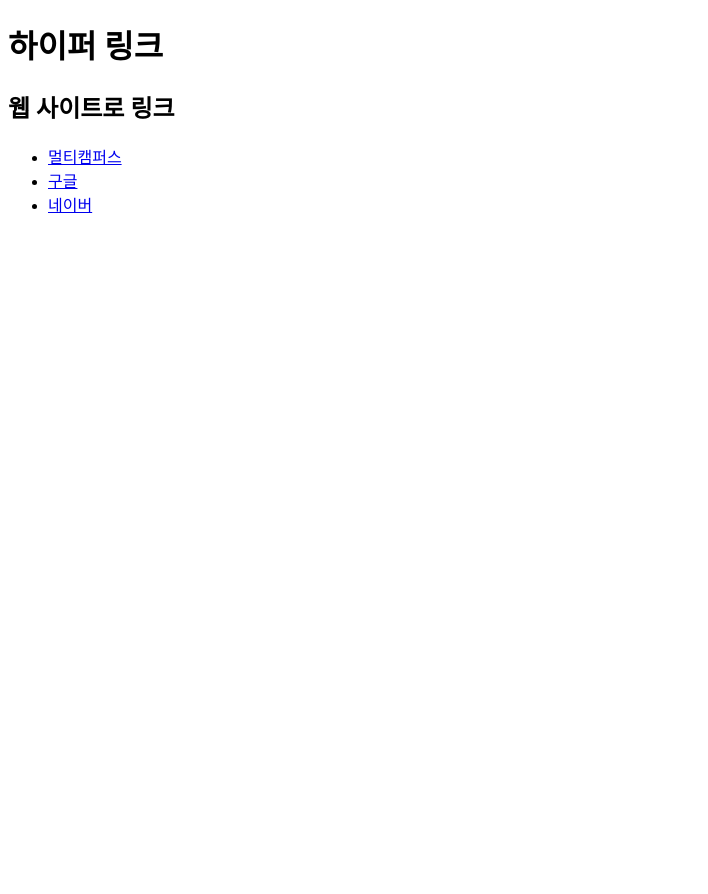
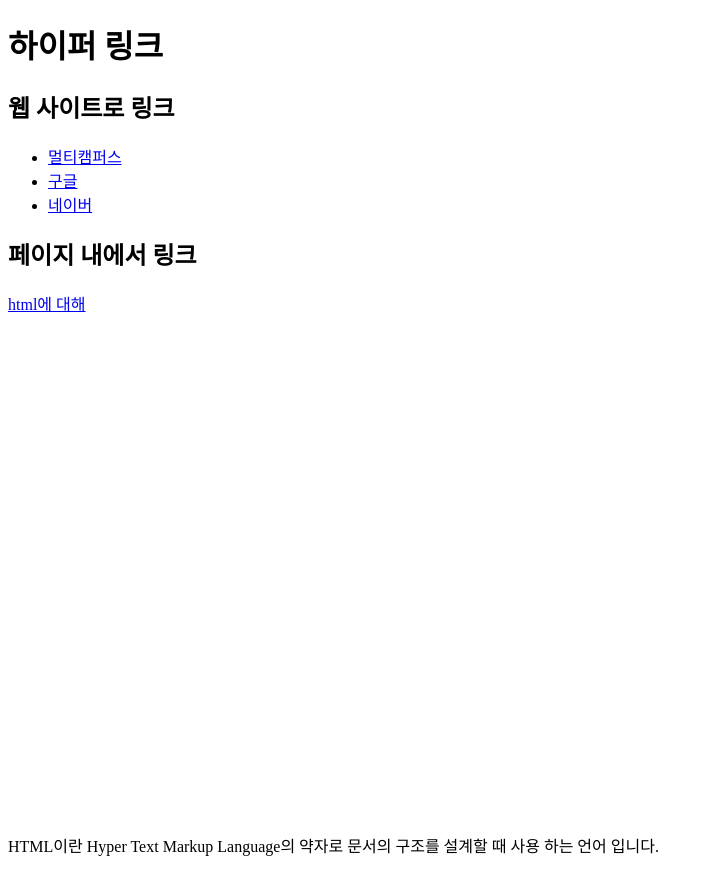
Before and after one commit to kangjunghwan/study, a plain HTML site: page view/anchor.html in a window 1280 px wide. Shown: the top 894 px of the page, without its empty margins (0-708 px from the left). Before the commit the page ends 800 px from the top, so only its background shows below. Drawn offline with Linux system fonts and the light colour scheme.

Commit message:
페이지 내에서 링크 추가

```diff
--- a/view/anchor.html
+++ b/view/anchor.html
@@ -13,5 +13,17 @@
     <li><a href="https://www.google.com">구글</a></li>
     <li><a href="https://www.naver.com">네이버</a></li>
   </ul>
+<h2>페이지 내에서 링크</h2>
+<p><a href="#html">html에 대해</a></p>
+<br /><br /><br /><br /><br /><br /><br /><br /><br />
+<br /><br /><br /><br /><br /><br /><br /><br /><br />
+<br /><br /><br /><br /><br /><br /><br /><br /><br />
+<p id="html">HTML이란 Hyper Text Markup Language의 약자로 문서의 구조를 설계할 때 사용 하는 언어 입니다.</p>
+<br /><br /><br /><br /><br /><br /><br /><br /><br />
+<br /><br /><br /><br /><br /><br /><br /><br /><br />
+<br /><br /><br /><br /><br /><br /><br /><br /><br />
+<br /><br /><br /><br /><br /><br /><br /><br /><br />
+<br /><br /><br /><br /><br /><br /><br /><br /><br />
+<br /><br /><br /><br /><br /><br /><br /><br /><br />
 </body>
 </html>
```
